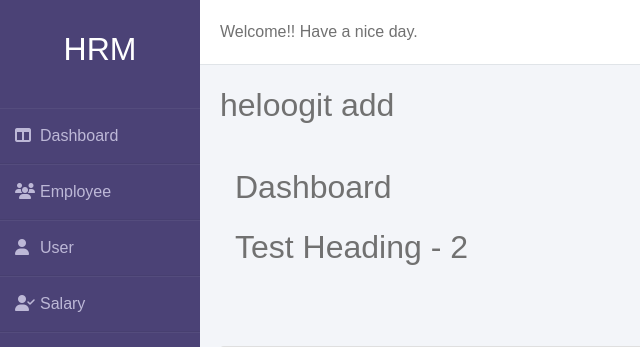
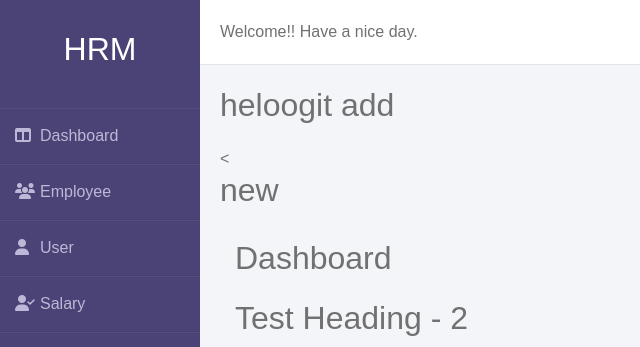
Before and after one commit to safeer369/test, a Django app: page /employee in a window 1280 px wide. Shown: the top 347 px of the page, without its empty margins (0-640 px from the left). Run offline with Django 3.2, Linux system fonts and the light colour scheme; data comes from the database, SQL or seed files in the repository; some libraries are stand-ins or nearby versions.

Commit message:
akhil commit

```diff
--- a/templates/employee_reg.html
+++ b/templates/employee_reg.html
@@ -2,6 +2,7 @@
 {% block content %}
 
 <h1>heloogit add</h1>
+<<h2>new</h2>
 <div class="breadcrumbs">
         <div class="breadcrumbs-inner">
             <div class="row m-0">
```
